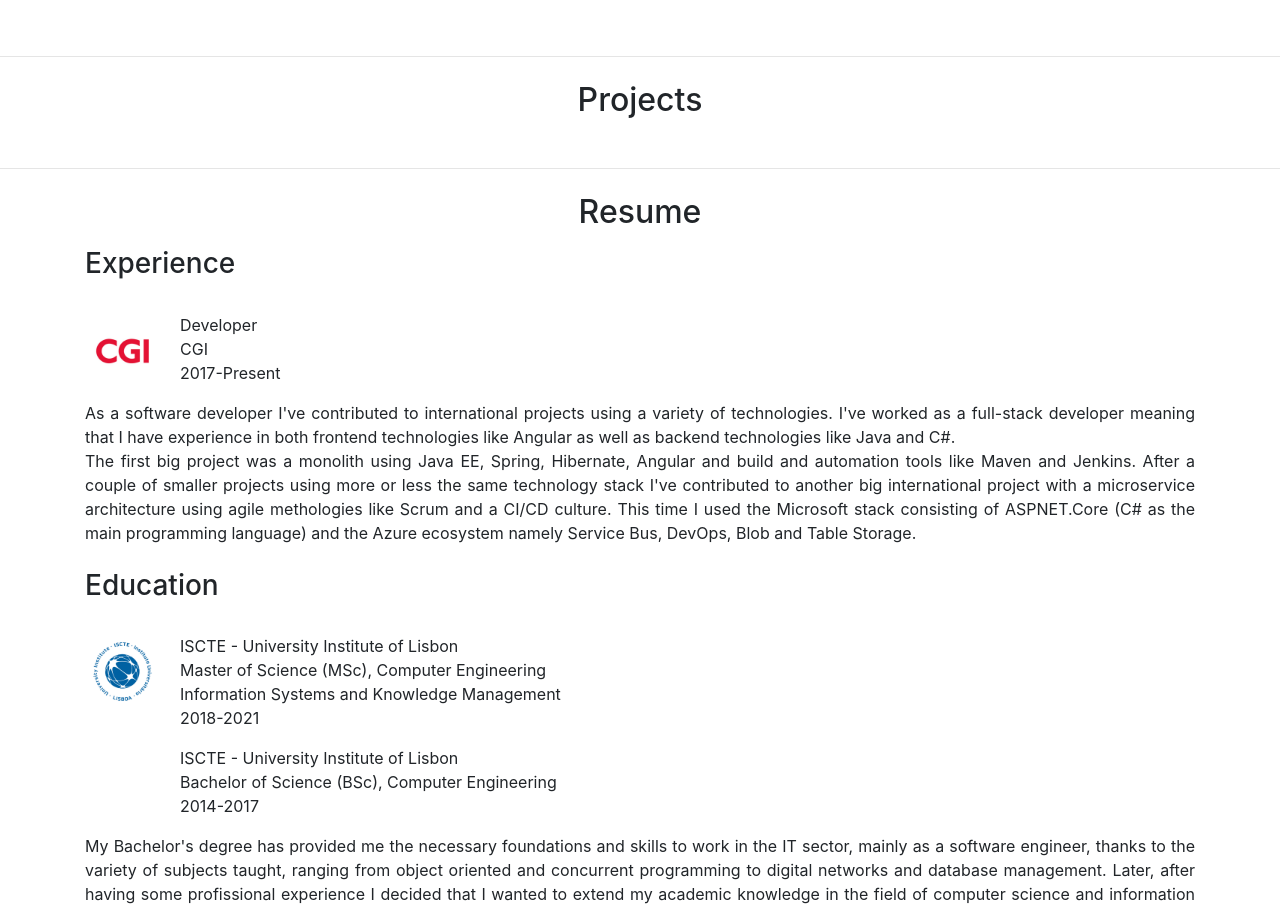
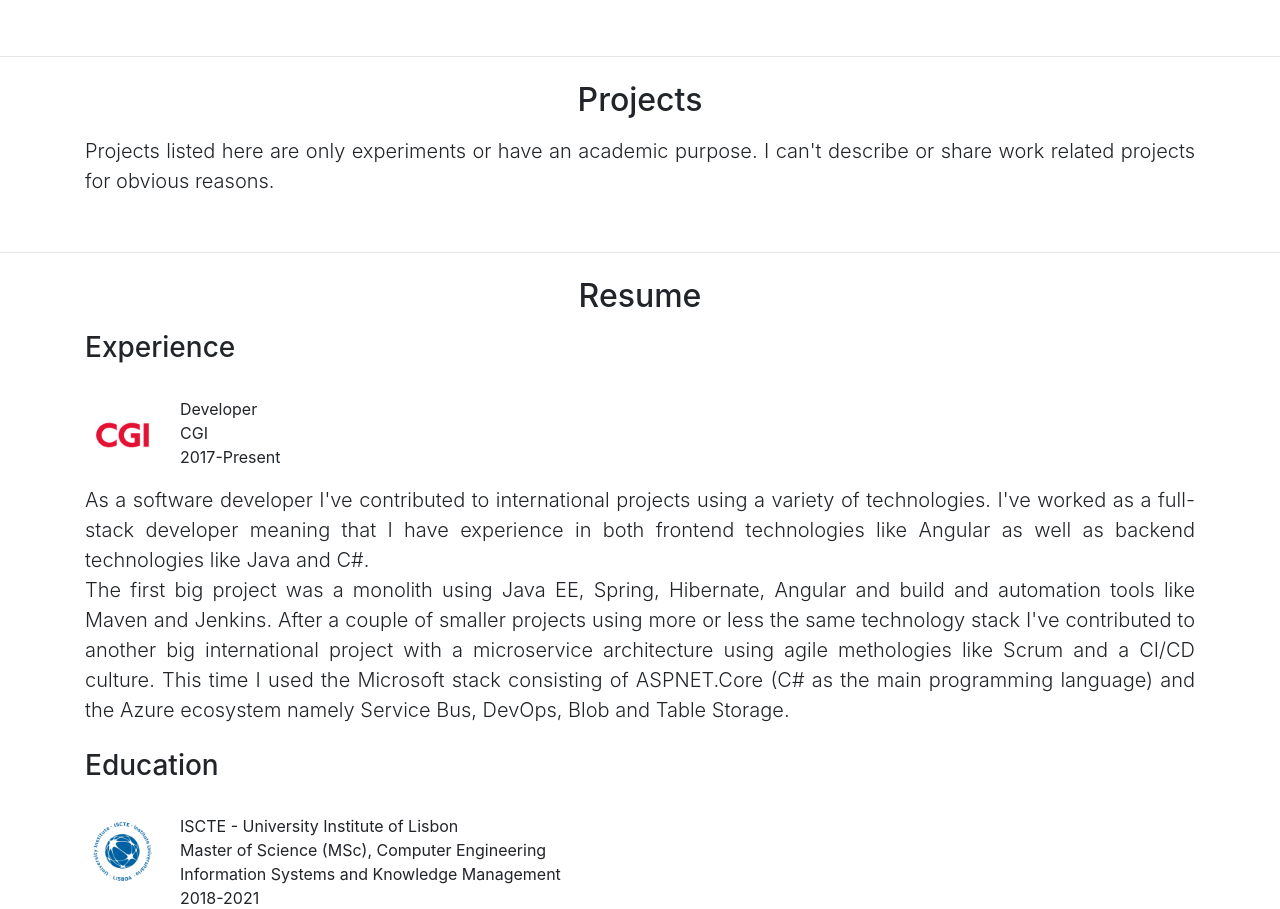
Before and after one commit to tiagofmartinho/personal-website, an Angular app: page / in a window 1280 px wide. Shown: the part 640-1549 px from the top of the page. Built offline with nearby package versions, Linux system fonts and the light colour scheme.

Commit message:
Added projects introdutory description and changed text style to lead

```diff
--- a/src/app/app.component.html
+++ b/src/app/app.component.html
@@ -102,6 +102,14 @@
           <h2>Projects</h2>
         </div>
       </div>
+      <div class="row">
+        <div class="col-12 lead text-justify mt-2">
+          <p>
+            Projects listed here are only experiments or have an academic purpose. I can't describe or share work related projects
+            for obvious reasons.
+          </p>
+        </div>
+      </div>
     </div>
   </section>
 
@@ -135,7 +143,7 @@
         </div>
       </div>
       <div class="row">
-        <div class="col-12 text-justify">
+        <div class="col-12 lead text-justify">
           <p>
             As a software developer I've contributed to international projects
             using a variety of technologies. I've worked as a full-stack
@@ -184,7 +192,7 @@
         </div>
       </div>
       <div class="row">
-        <div class="col-12 text-justify">
+        <div class="col-12 lead text-justify">
           <p>
             My Bachelor's degree has provided me the necessary foundations and
             skills to work in the IT sector, mainly as a software engineer,
```
